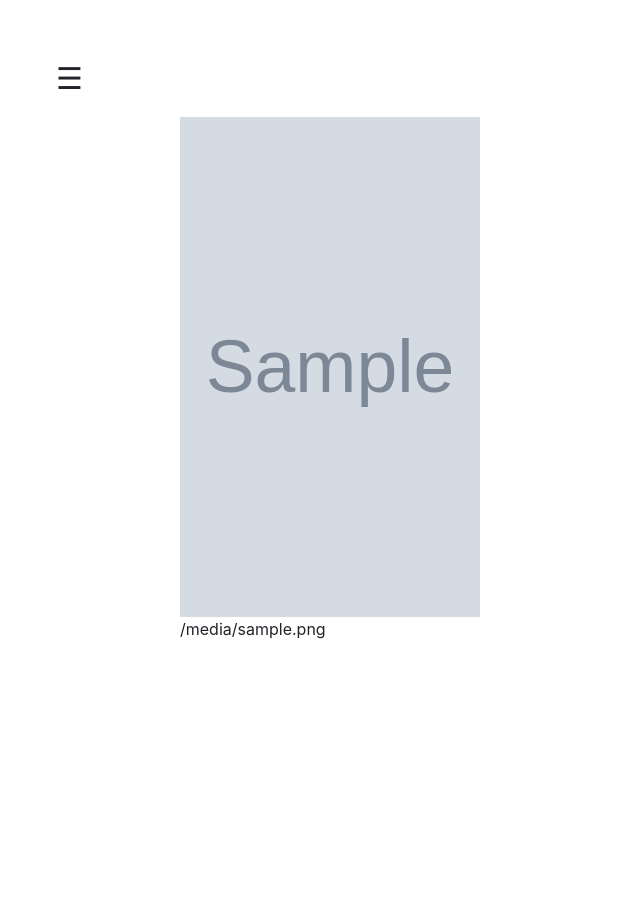
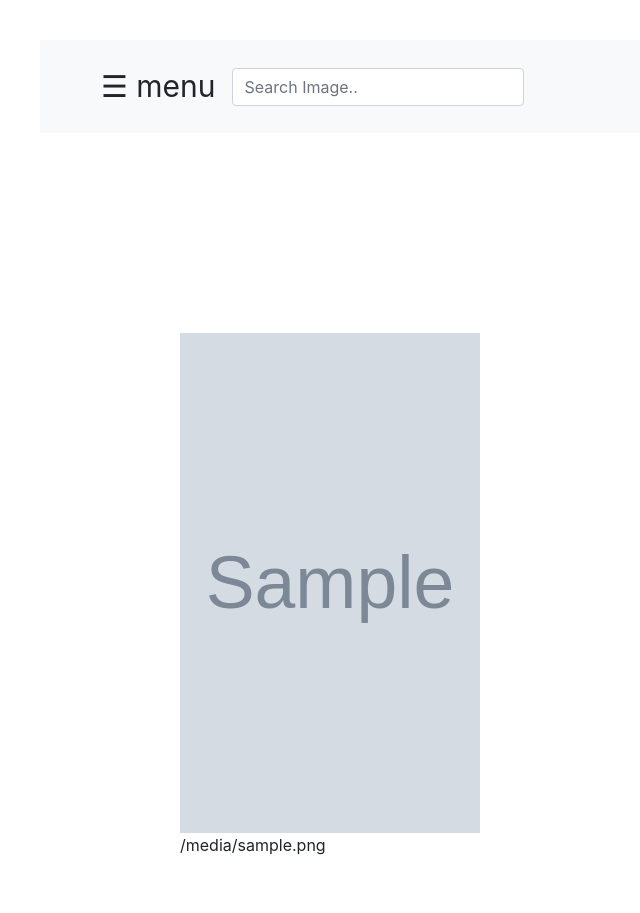
Before and after one commit to DavidWatibini/awwards, a Django app: template main/templates/home.html in a window 1280 px wide. Shown: the whole page, without its empty margins (0-640 px from the left). Before the commit the page ends 639 px from the top, so only its background shows below. Run offline with Django 3.2, Linux system fonts and the light colour scheme; the template is opened without the code that fills it: most values are stand-ins (such as "Sample title", 1, 10 or a date in 2020); grey boxes marked "Sample" are stand-in pictures; some libraries are stand-ins or nearby versions.

Commit message:
top navbar added

```diff
--- a/main/templates/navbar.html
+++ b/main/templates/navbar.html
@@ -6,6 +6,7 @@
 
 <!DOCTYPE html>
 <html>
+
 <head>
   <meta name="viewport" content="width=device-width, initial-scale=1">
   <link href="//maxcdn.bootstrapcdn.com/bootstrap/4.1.1/css/bootstrap.min.css" rel="stylesheet" id="bootstrap-css">
@@ -14,18 +15,30 @@
 
 
 </head>
+
 <body>
+  <nav class="navbar navbar-expand-lg navbar-light sticky-top bg-light" style='margin-bottom:200px;'>
+    <div class='container'>
+      <div class="collapse navbar-collapse" id="navbarNav">
+        <div id="main">
+          <span style="font-size:30px;cursor:pointer" onclick="openNav()">☰ menu</span>
+        </div>
+        <form class="form-inline" id="one" action=''>
+          <input class="form-control mr-sm-2 nav-item" style='padding-right:30px;width:120%' type="search" placeholder="Search Image.." aria-label="Search" name=title></form>
+        <br>
+        <div style='margin-left:150px;float:right;'>
 
-<div id="mySidenav" class="sidenav">
+        </div>
+      </div>
+    </div>
+  </nav>
+  <div id="mySidenav" class="sidenav fixed-top ">
     <a href="javascript:void(0)" class="closebtn" onclick="closeNav()">×</a>
     <a href="#">Home</a>
     <a href="#">Profile</a>
     <a href="#">Post Site</a>
   </div>
 
-<div id="main">
-  <span style="font-size:30px;cursor:pointer" onclick="openNav()">☰</span>
-</div>
+</body>
 
-</body>
 </html>
```
Lines whose indentation alone changed are shown as unchanged.
